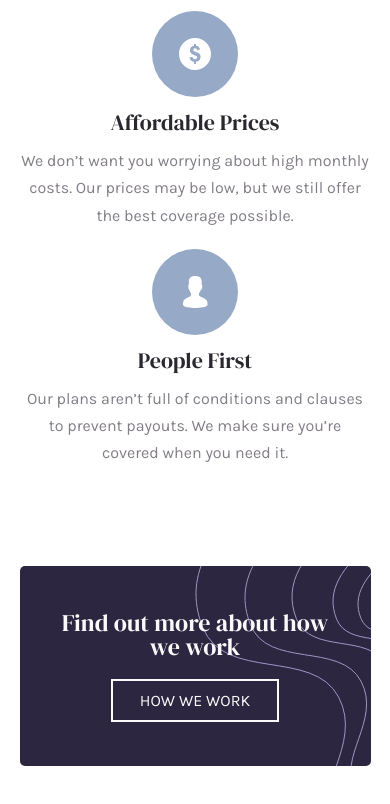
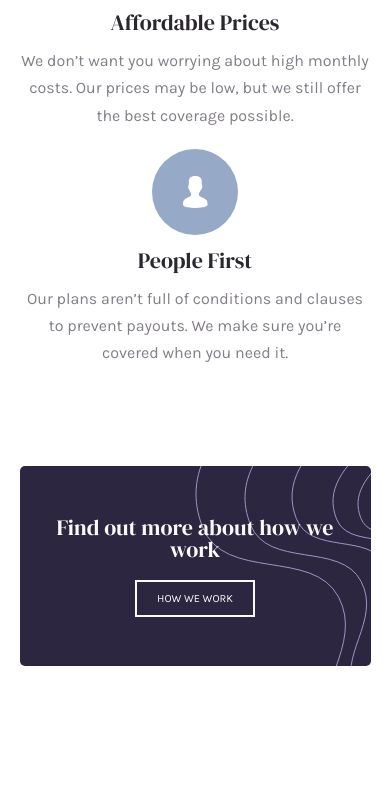
Before and after one commit to dboatengg/insure-landing-page, a plain HTML site: page index.html in a window 390 px wide. Shown: the part 1544-2348 px from the top of the page. After the commit the page ends 2310 px from the top, so only its background shows below. Drawn offline with Linux system fonts and the light colour scheme.

Commit message:
make call-to-action component responsive

```diff
--- a/css/style.css
+++ b/css/style.css
@@ -233,7 +233,7 @@ hr {
 /************offer*****************/
 .offer {
   max-width: 1200px;
-  margin: 200px auto 100px auto;
+  margin: 220px auto 100px auto;
   width: 90%;
 }
 .offer__content {
@@ -270,6 +270,9 @@ hr {
   color: var(--VeryDarkViolet);
 }
 @media only screen and (max-width: 768px) {
+  .offer {
+    margin: 100px auto 100px auto;
+  }
   .offer__content {
     align-items: center;
   }
@@ -337,6 +340,15 @@ hr {
 }
 @media only screen and (max-width: 400px) {
   .call-to-action h2 {
-    font-size: 2.4rem;
+    font-size: 3rem;
   }
 }
+@media only screen and (max-width: 400px) {
+  .call-to-action h2 {
+    font-size: 2.2rem;
+  }
+  .btn--call-to-action {
+    font-size: 1.1rem;
+    padding: 1rem 2rem;
+  }
+}
```
